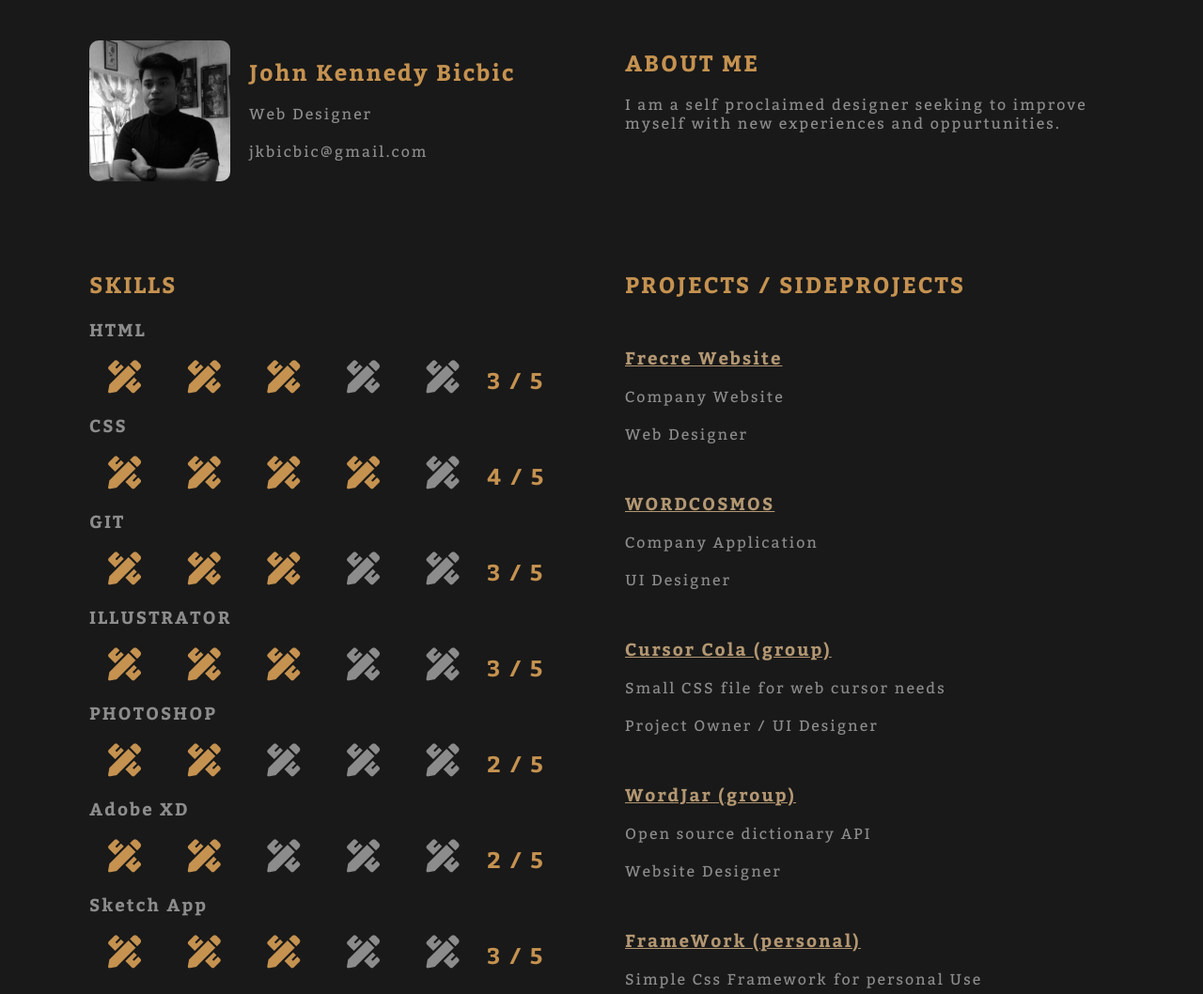
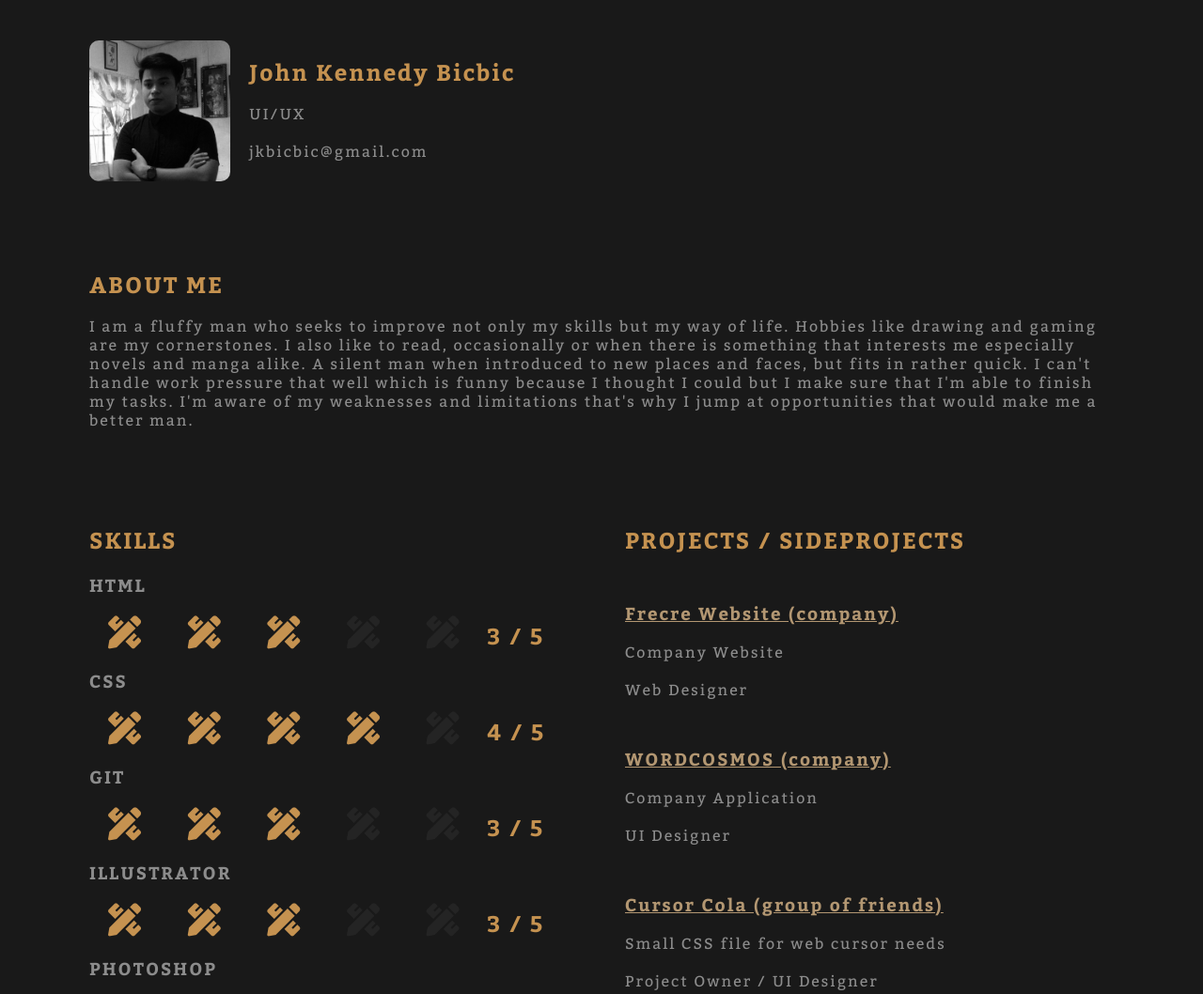
Before and after one commit to Auxylator/Auxylator.github.io, a plain HTML site: page index.html in a window 1280 px wide. Shown: the top 1058 px of the page at 94% size. Drawn offline with Linux system fonts and the light colour scheme.

Commit message:
updated Experience and About Me

```diff
--- a/css/main.style.css
+++ b/css/main.style.css
@@ -1,5 +1,6 @@
 *{
     box-sizing: border-box;
+    outline: none;
 }
 
 @font-face{
@@ -86,6 +87,8 @@ a{
 .icon{
   font-size: 35px;
   padding: 0px 20px;
+
+    color: rgba(255,255,255,0.05);
 }
 
 .icon--gold{
--- a/index.html
+++ b/index.html
@@ -15,22 +15,22 @@
     <section>
       <div class="container">
          <div class="row">
-          <div class="col-sm-6">
+          <div class="col-sm-12">
             <div class="card card--clear">
               <div class="card__img pull-left">
                 <img src="images/me.jpg" alt="">
               </div>
               <div class="card__info card--margl20 pull-left">
                 <h1 class="text center emerald">John Kennedy Bicbic</h1>
-                <p class="text center silver no-margin">Web Designer</p>
+                <p class="text center silver no-margin">UI/UX</p>
                 <p class="text center silver">jkbicbic@gmail.com</p>
               </div>
             </div>
           </div>
-          <div class="col-sm-6">
+          <div class="col-sm-12">
             <div class="card">
               <h1>ABOUT ME</h1>
-              <p> I am a self proclaimed designer seeking to improve myself with new experiences and oppurtunities.</p>
+              <p> I am a fluffy man who seeks to improve not only my skills but my way of life. Hobbies like drawing and gaming are my cornerstones. I also like to read, occasionally or when there is something that interests me especially novels and manga alike. A silent man when introduced to new places and faces, but fits in rather quick. I can't handle work pressure that well which is funny because I thought I could but I make sure that I'm able to finish my tasks. I'm aware of my weaknesses and limitations that's why I jump at opportunities that would make me a better man.</p>
             </div>
           </div>
         </div>
@@ -116,36 +116,27 @@
                 </h1>
               </div>
             </div>
-            <div class="card">
-              <h1>EXPERIENCE</h1>
-              <div class="card-info card--marg50">
-                <h3 class="color-biege">Frecre Inc.</h3>
-                <p>NOV 2016 - PRESENT</p>
-                <p>Web Designer</p>
-              </div>
-            </div>
-
           </div>
           <div class="col-sm-6">
             <div class="card">
               <h1>PROJECTS / SIDEPROJECTS</h1>
               <div class="card__info card--marg50">
-                <a href="https://www.frecre.com/en" target="_blank"><h3 class="color-biege">Frecre Website</h3></a>
+                <a href="https://www.frecre.com/en" target="_blank"><h3 class="color-biege">Frecre Website (company)</h3></a>
                 <p>Company Website</p>
                 <p>Web Designer</p>
               </div>
               <div class="card__info card--marg50">
-                <a href="https://www.frecre.com/en/wordcosmos" target="_blank"><h3 class="color-biege">WORDCOSMOS</h3></a>
+                <a href="https://play.google.com/store/apps/details?id=com.frecre.wordcosmos" target="_blank"><h3 class="color-biege">WORDCOSMOS (company)</h3></a>
                 <p>Company Application</p>
                 <p>UI Designer</p>
               </div>
               <div class="card__info card--marg50">
-                <a href="https://bottleneckstudio.github.io/CursorCola/" target="_blank"><h3 class="color-biege">Cursor Cola (group)</h3></a>
+                <a href="https://bottleneckstudio.github.io/CursorCola/" target="_blank"><h3 class="color-biege">Cursor Cola (group of friends)</h3></a>
                 <p>Small CSS file for web cursor needs</p>
                 <p>Project Owner / UI Designer</p>
               </div>
               <div class="card__info card--marg50">
-                <a href="#" target="_blank"><h3 class="color-biege">WordJar (group)</h3></a>
+                <a href="#" target="_blank"><h3 class="color-biege">WordJar (group of friends)</h3></a>
                 <p>Open source dictionary API</p>
                 <p>Website Designer</p>
               </div>
@@ -158,6 +149,17 @@
           </div>
         </div>
         <div class="row">
+          <div class="col-sm-12">
+            <div class="card">
+              <h1>EXPERIENCE</h1>
+              <div class="card-info card--marg50">
+                <h3 class="color-biege">Frecre Inc.</h3>
+                <p>NOV 2016 - PRESENT</p>
+                <p>UI/UX, Art Head</p>
+                <p>When I first joined this company, I only have HTML and CSS at my disposal,  and even learning a bit later to use photoshop for creating mockups (I only use it for logos and such). Since then new knowledge has been coming my way, involves playing with Angular and React for Front End development, Adobe XD for UI/UX, Git for version control, Sketch for developing the UI of an educational game and ultimately assigned to manage a team of highly creative individuals and even with all that, I'm still learning each day. Overall it's a fun roller coaster ride with lots of ups and downs.</p>
+              </div>
+            </div>
+          </div>
           <div class="col-sm-12">
             <h1>PORTFOLIO LINKS</h1>
           </div>
```
